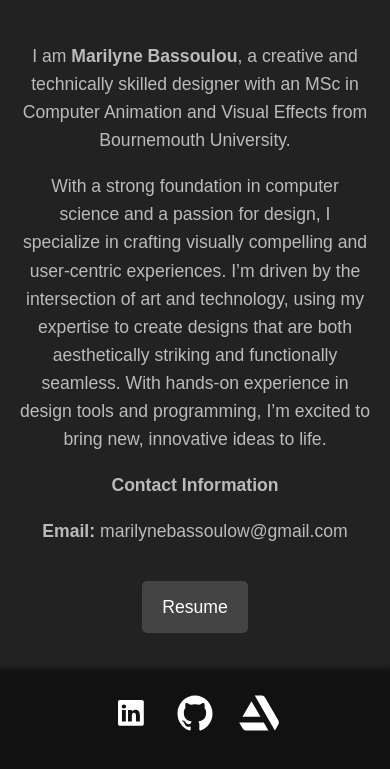
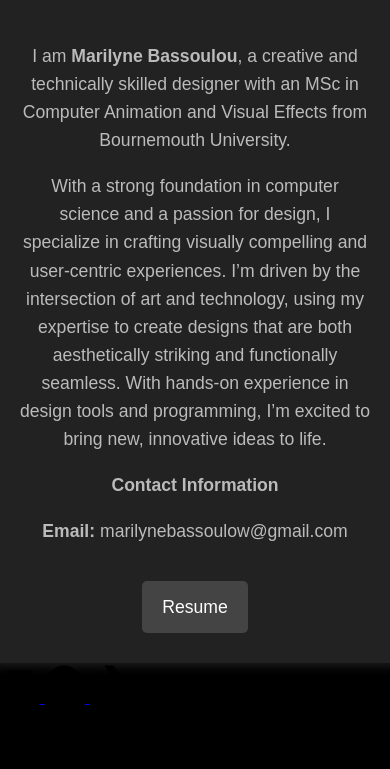
Before and after one commit to Marilyneb/Portfolio, a plain HTML site: page index.html in a window 390 px wide. Shown: the part 5663-6432 px from the top of the page. After the commit the page ends 6374 px from the top, so only its background shows below. Drawn offline with Linux system fonts and the light colour scheme.

Commit message:
update 36

```diff
--- a/css/style.css
+++ b/css/style.css
@@ -323,66 +323,6 @@ header .tagline {
     transform: scale(1.1);
 }
 
-@media screen and (max-width: 600px) {
-    .gallery-item {
-        flex: 0 0 100%;
-    }
-
-    .modal-arrow {
-        padding: 8px;
-    }
-
-    .modal-content {
-        width: 90%;
-    }
-
-    .footer-content p {
-        font-size: 12px;
-    }
-
-    .social-icon img {
-        width: 40px;
-        height: 40px;
-    }
-}
-
-/* Footer */
-#footer {
-    background-color: #111;
-    color: #ddd;
-    text-align: center;
-    padding: 20px 10px;
-}
-
-.footer-content {
-    max-width: 1200px;
-    margin: 0 auto;
-}
-
-.footer-content p {
-    margin: 10px 0;
-    font-size: 14px;
-}
-
-.social-links {
-    margin: 10px 0;
-}
-
-.social-icon {
-    display: inline-block;
-    margin: 0 10px;
-    transition: transform 0.3s ease;
-}
-
-.social-icon img {
-    width: 50px;
-    height: 50px;
-    filter: invert(100%);
-}
-
-.social-icon:hover {
-    transform: scale(1.2);
-}
 
 @media screen and (max-width: 600px) {
     .modal-content {
```
